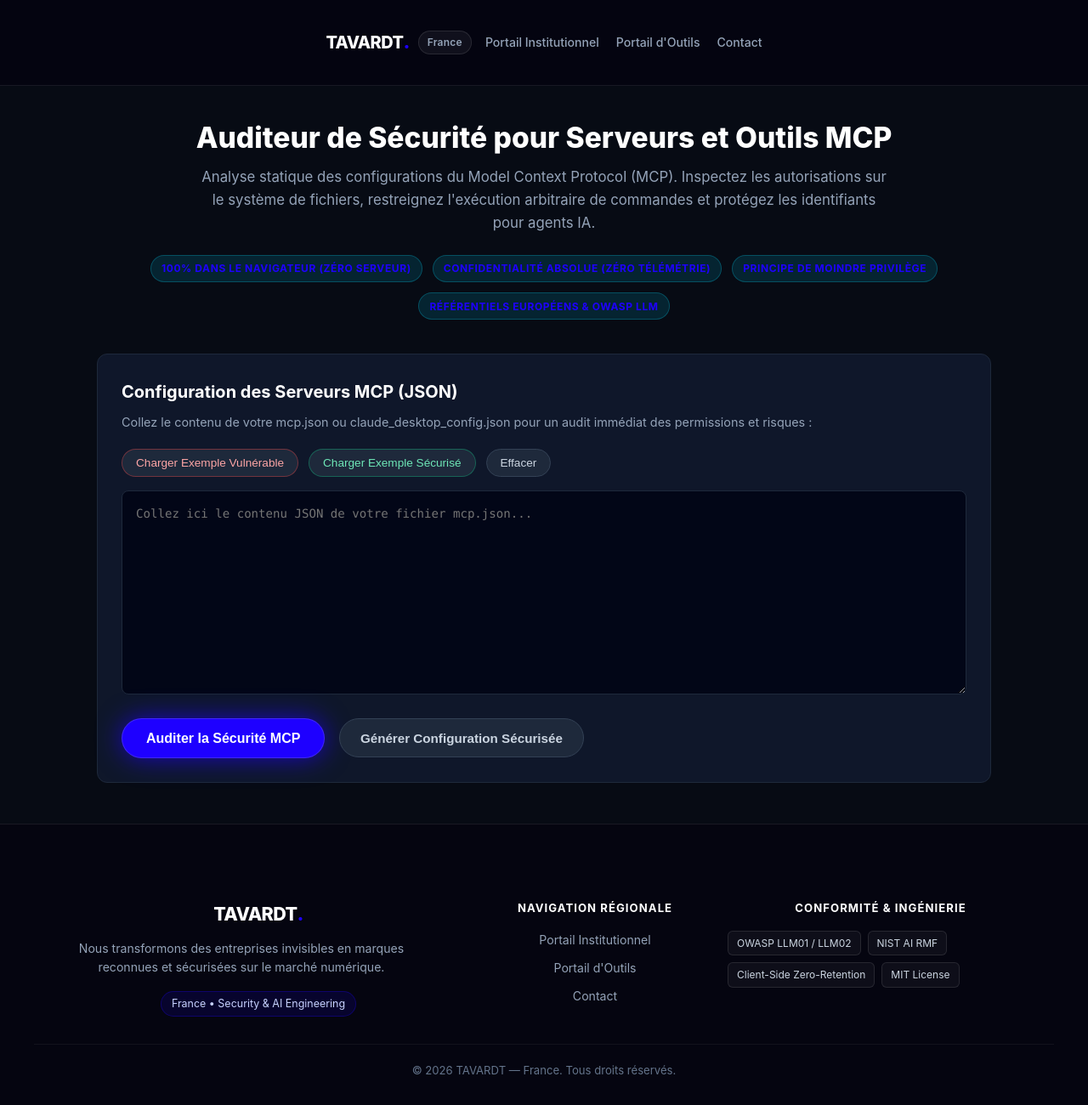
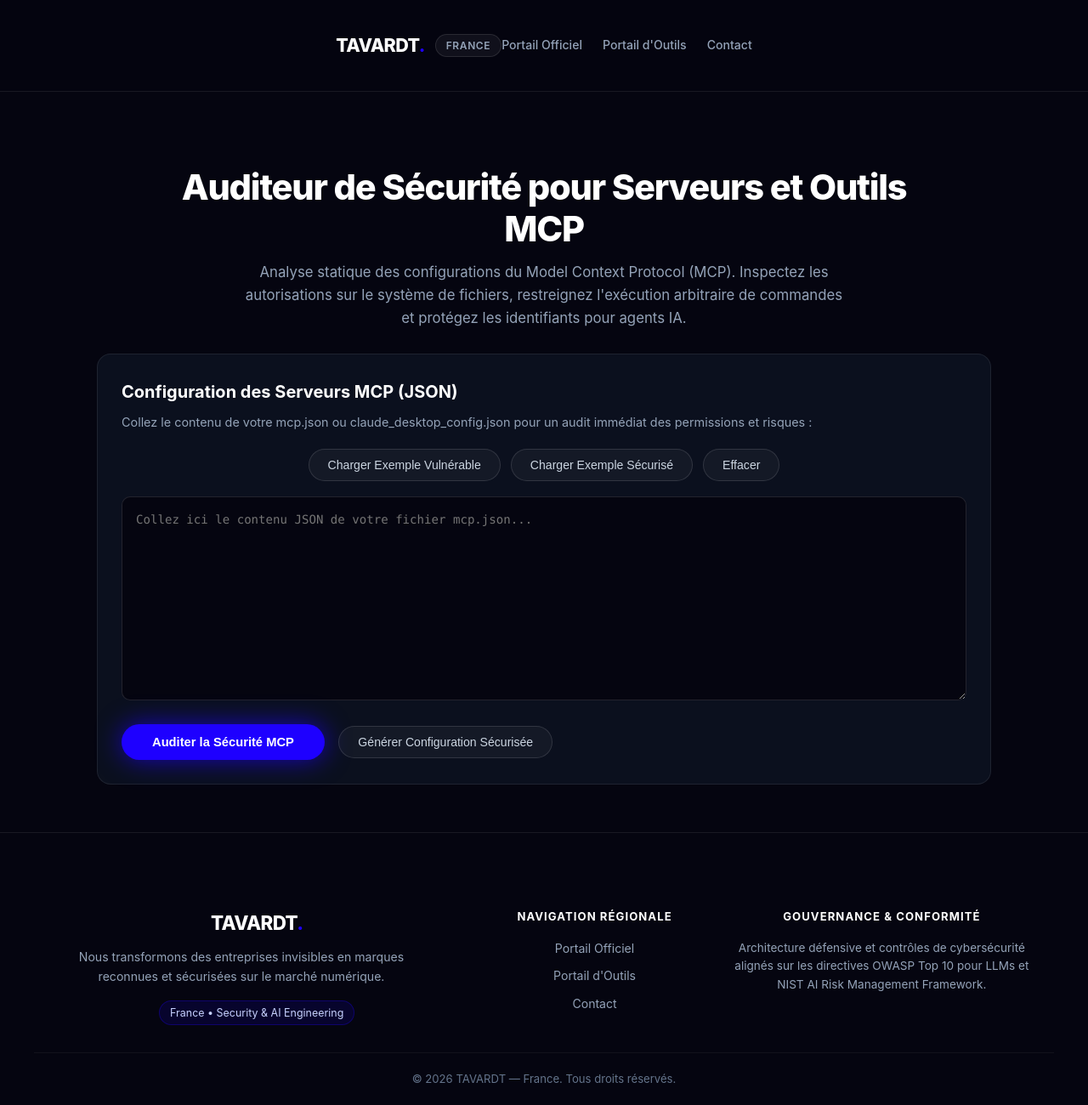
Before and after one commit to TAVARDT-France/mcp-security-auditor-fr, a plain HTML site: page index.html in a window 1280 px wide. Shown: the whole page at 85% size. Drawn offline with Linux system fonts and the light colour scheme.

Commit message:
refactor(pages): apply unified obsidian theme #050510, purge junior badges, center buttons, enforce strict corporate standards

```diff
--- a/index.html
+++ b/index.html
@@ -80,215 +80,300 @@
   </script>
   <style>
 
-/* ==================== TAVARDT BRAND STANDARDIZATION ==================== */
+/* ==========================================================================
+   TAVARDT UNIFIED ENTERPRISE DESIGN SYSTEM (ASTRYX TOKENS)
+   ========================================================================== */
 :root {
-  --tavardt-blue: #1e00ff !important;
-  --tavardt-blue-hover: #1500db !important;
-  --tavardt-blue-glow: 0 0 30px rgba(30, 0, 255, 0.7) !important;
-  --tavardt-blue-glow-lg: 0 0 45px rgba(30, 0, 255, 0.95) !important;
+  --bg: #050510 !important;
+  --bg2: #0b101e !important;
+  --bg3: #111827 !important;
+  --card-bg: #0b101e !important;
+  --surface: #0b101e !important;
+  --surface-card: #0e1526 !important;
+  --surface-elevated: #131d33 !important;
+  --card-border: rgba(255, 255, 255, 0.08) !important;
+  --border: rgba(255, 255, 255, 0.08) !important;
   --accent: #1e00ff !important;
   --accent-hover: #1500db !important;
   --blue: #1e00ff !important;
+  --info: #1e00ff !important;
+  --text: #f8fafc !important;
+  --text-muted: #94a3b8 !important;
+  --text2: #94a3b8 !important;
+  --code-bg: #030712 !important;
+}
+
+html, body {
+  background-color: #050510 !important;
+  color: #f8fafc !important;
+  font-family: -apple-system, BlinkMacSystemFont, "Segoe UI", Roboto, Helvetica, Arial, sans-serif !important;
+  margin: 0 !important;
+  padding: 0 !important;
+  min-height: 100vh !important;
+  -webkit-font-smoothing: antialiased !important;
 }
 
 /* Header */
 .tavardt-header {
-  width: 100%;
-  background: rgba(5, 5, 16, 0.94);
-  backdrop-filter: blur(12px);
-  -webkit-backdrop-filter: blur(12px);
-  border-bottom: 1px solid rgba(255, 255, 255, 0.08);
-  position: sticky;
-  top: 0;
-  z-index: 999;
+  width: 100% !important;
+  background: rgba(5, 5, 16, 0.95) !important;
+  backdrop-filter: blur(16px) !important;
+  -webkit-backdrop-filter: blur(16px) !important;
+  border-bottom: 1px solid rgba(255, 255, 255, 0.08) !important;
+  position: sticky !important;
+  top: 0 !important;
+  z-index: 1000 !important;
 }
 .tavardt-header-inner {
-  max-width: 1200px;
-  margin: 0 auto;
-  padding: 14px 24px;
-  display: flex;
-  justify-content: space-between;
-  align-items: center;
-  gap: 16px;
-  flex-wrap: wrap;
+  max-width: 1200px !important;
+  margin: 0 auto !important;
+  padding: 16px 24px !important;
+  display: flex !important;
+  justify-content: space-between !important;
+  align-items: center !important;
+  box-sizing: border-box !important;
 }
 .tavardt-brand {
-  display: inline-flex;
-  align-items: center;
-  gap: 10px;
-  text-decoration: none;
-  color: #ffffff;
+  display: inline-flex !important;
+  align-items: center !important;
+  gap: 12px !important;
+  text-decoration: none !important;
+  color: #ffffff !important;
 }
 .tavardt-logo-text {
-  font-size: 1.25rem;
-  font-weight: 800;
-  letter-spacing: -0.03em;
-  color: #ffffff;
+  font-size: 1.35rem !important;
+  font-weight: 800 !important;
+  letter-spacing: -0.03em !important;
+  color: #ffffff !important;
 }
 .tavardt-brand-dot {
   color: #1e00ff !important;
-  font-size: 1.4rem;
-  line-height: 1;
 }
 .tavardt-badge-jurisdiction {
-  font-size: 0.75rem;
-  font-weight: 600;
-  color: #94a3b8;
-  padding: 3px 10px;
-  background: rgba(255, 255, 255, 0.05);
-  border: 1px solid rgba(255, 255, 255, 0.1);
-  border-radius: 9999px;
-  letter-spacing: 0.02em;
+  font-size: 0.75rem !important;
+  font-weight: 600 !important;
+  color: #94a3b8 !important;
+  padding: 3px 12px !important;
+  background: rgba(255, 255, 255, 0.05) !important;
+  border: 1px solid rgba(255, 255, 255, 0.1) !important;
+  border-radius: 9999px !important;
+  text-transform: uppercase !important;
+  letter-spacing: 0.05em !important;
 }
 .tavardt-nav {
-  display: flex;
-  align-items: center;
-  gap: 20px;
-  flex-wrap: wrap;
+  display: flex !important;
+  align-items: center !important;
+  gap: 24px !important;
 }
 .tavardt-nav-link {
-  color: #94a3b8;
-  text-decoration: none;
-  font-size: 0.88rem;
-  font-weight: 500;
-  transition: color 0.2s ease;
+  color: #94a3b8 !important;
+  text-decoration: none !important;
+  font-size: 0.88rem !important;
+  font-weight: 500 !important;
+  transition: color 0.2s ease !important;
 }
 .tavardt-nav-link:hover {
-  color: #ffffff;
+  color: #ffffff !important;
 }
 
-/* Centered Button Row */
-.btn-row, .sample-buttons {
+/* Hero Section */
+.tavardt-hero, .hero {
+  max-width: 1000px !important;
+  margin: 0 auto !important;
+  padding: 48px 24px 28px !important;
+  text-align: center !important;
+  box-sizing: border-box !important;
+  background: transparent !important;
+  border: none !important;
+}
+.tavardt-hero h1, .hero h1, h1 {
+  font-size: clamp(1.8rem, 4vw, 2.6rem) !important;
+  font-weight: 800 !important;
+  letter-spacing: -0.03em !important;
+  margin: 0 0 12px 0 !important;
+  color: #ffffff !important;
+  line-height: 1.2 !important;
+}
+.tavardt-hero p, .hero p {
+  font-size: 1.05rem !important;
+  color: #94a3b8 !important;
+  max-width: 720px !important;
+  margin: 0 auto !important;
+  line-height: 1.6 !important;
+}
+
+/* Strict Suppression of Junior Elements */
+.badge-bar, .badges, .hero-badge, .hero img, .hero-img, .cta-grid, .cta-btn.wa, [class*="wa"],  {
+  display: none !important;
+}
+
+/* Containers and Cards */
+.card, .main-card, .panel, .stage-card, .vector-card {
+  background: #0b101e !important;
+  border: 1px solid rgba(255, 255, 255, 0.08) !important;
+  border-radius: 16px !important;
+}
+.container, main, .main-wrap {
+  background: transparent !important;
+  border: none !important;
+  box-shadow: none !important;
+}
+
+/* Textareas & Inputs */
+textarea, input[type="text"] {
+  background: #050510 !important;
+  border: 1px solid rgba(255, 255, 255, 0.12) !important;
+  border-radius: 10px !important;
+  color: #f8fafc !important;
+  font-family: 'Fira Code', Consolas, Monaco, monospace !important;
+}
+textarea:focus, input[type="text"]:focus {
+  border-color: #1e00ff !important;
+  outline: none !important;
+  box-shadow: 0 0 15px rgba(30, 0, 255, 0.3) !important;
+}
+
+/* Button Centering Containers */
+.btn-row, .presets-row, .sample-buttons {
   display: flex !important;
   justify-content: center !important;
   align-items: center !important;
+  gap: 12px !important;
+  margin: 18px 0 !important;
   flex-wrap: wrap !important;
-  gap: 12px !important;
 }
 
-/* Primary Action Buttons */
-.btn-primary, button.btn-primary, .btn-action-main, #btn-generate-blueprint, #btn-audit, .btn-run, #run-audit-btn, .btn-execute, .btn-analyze, .cta-btn.primary, .btn-act, #btn-copy {
+/* PRIMARY BUTTONS: 100% TAVARDT Electric Blue (#1e00ff) */
+.btn-primary, button.btn-primary, .btn-action-main, #btn-generate-blueprint, #btn-audit, .btn-run, #run-audit-btn, .btn-execute, .btn-analyze {
   background: #1e00ff !important;
   color: #ffffff !important;
+  border: none !important;
   border-radius: 9999px !important;
-  border: 1px solid rgba(255, 255, 255, 0.15) !important;
+  font-size: 0.92rem !important;
+  font-weight: 600 !important;
+  padding: 13px 36px !important;
   box-shadow: 0 0 30px rgba(30, 0, 255, 0.7) !important;
-  font-weight: 600 !important;
   cursor: pointer !important;
   transition: all 0.25s cubic-bezier(0.16, 1, 0.3, 1) !important;
+  text-decoration: none !important;
+  display: inline-flex !important;
+  align-items: center !important;
+  justify-content: center !important;
 }
-.btn-primary:hover, button.btn-primary:hover, .btn-action-main:hover, #btn-generate-blueprint:hover, #btn-audit:hover, .btn-run:hover, #run-audit-btn:hover, .btn-execute:hover, .btn-analyze:hover, .cta-btn.primary:hover, .btn-act:hover, #btn-copy:hover {
+.btn-primary:hover, button.btn-primary:hover, .btn-action-main:hover, #btn-generate-blueprint:hover, #btn-audit:hover, .btn-run:hover, #run-audit-btn:hover, .btn-execute:hover, .btn-analyze:hover {
   background: #1500db !important;
   box-shadow: 0 0 45px rgba(30, 0, 255, 0.95) !important;
   transform: translateY(-1px) !important;
 }
 
-/* Secondary & Preset Buttons */
-.btn-secondary, button.btn-secondary, .btn-sample, .btn-preset, button.btn-preset, .btn-action-secondary, .code-tab, .tab-btn, .cta-btn.secondary {
+/* SECONDARY BUTTONS: Clean dark pill */
+.btn-secondary, button.btn-secondary, .btn-sample, .btn-preset, button.btn-preset, .btn-action-secondary, .code-tab, .tab-btn {
+  background: rgba(255, 255, 255, 0.04) !important;
+  border: 1px solid rgba(255, 255, 255, 0.12) !important;
+  color: #cbd5e1 !important;
   border-radius: 9999px !important;
+  font-size: 0.88rem !important;
+  font-weight: 500 !important;
+  padding: 10px 22px !important;
+  cursor: pointer !important;
   transition: all 0.2s ease !important;
 }
-.btn-secondary:hover, button.btn-secondary:hover, .btn-sample:hover, .btn-preset:hover, button.btn-preset:hover, .btn-action-secondary:hover, .cta-btn.secondary:hover {
+.btn-secondary:hover, button.btn-secondary:hover, .btn-sample:hover, .btn-preset:hover, button.btn-preset:hover, .btn-action-secondary:hover {
   border-color: #1e00ff !important;
   color: #ffffff !important;
+  background: rgba(30, 0, 255, 0.08) !important;
 }
 
-/* Tabs Active */
-.code-tab.active, .tab-btn.active, .tab.active, .arch-btn.active {
+/* Active State for Tabs & Selectors */
+.code-tab.active, .tab-btn.active, .tab.active, .arch-btn.active, .btn-preset.active-hard {
   border-color: #1e00ff !important;
+  color: #ffffff !important;
+  background: rgba(30, 0, 255, 0.12) !important;
 }
 
-/* Footer */
+/* Institutional Footer */
 .tavardt-footer {
-  width: 100%;
-  background: #050510;
-  border-top: 1px solid rgba(255, 255, 255, 0.08);
-  margin-top: 48px;
-  color: #94a3b8;
+  width: 100% !important;
+  background: #050510 !important;
+  border-top: 1px solid rgba(255, 255, 255, 0.08) !important;
+  margin-top: 56px !important;
+  color: #94a3b8 !important;
 }
 .tavardt-footer-inner {
-  max-width: 1200px;
-  margin: 0 auto;
-  padding: 48px 24px 32px;
-  display: grid;
-  grid-template-columns: 2fr 1fr 1.5fr;
-  gap: 36px;
+  max-width: 1200px !important;
+  margin: 0 auto !important;
+  padding: 48px 24px 32px !important;
+  display: grid !important;
+  grid-template-columns: 2fr 1fr 1.5fr !important;
+  gap: 40px !important;
 }
 @media (max-width: 768px) {
   .tavardt-footer-inner {
-    grid-template-columns: 1fr;
-    gap: 28px;
+    grid-template-columns: 1fr !important;
+    gap: 28px !important;
   }
 }
 .tavardt-footer-logo {
-  font-size: 1.35rem;
-  font-weight: 800;
-  color: #ffffff;
-  margin-bottom: 12px;
-  letter-spacing: -0.03em;
+  font-size: 1.4rem !important;
+  font-weight: 800 !important;
+  color: #ffffff !important;
+  margin-bottom: 12px !important;
+  letter-spacing: -0.03em !important;
 }
 .tavardt-footer-mission {
-  font-size: 0.88rem;
-  line-height: 1.6;
-  color: #94a3b8;
-  margin-bottom: 16px;
-  max-width: 440px;
+  font-size: 0.88rem !important;
+  line-height: 1.6 !important;
+  color: #94a3b8 !important;
+  margin-bottom: 16px !important;
+  max-width: 440px !important;
 }
 .tavardt-footer-jurisdiction-tag {
-  display: inline-block;
-  font-size: 0.78rem;
-  color: #c7d2fe;
-  background: rgba(30, 0, 255, 0.12);
-  border: 1px solid rgba(30, 0, 255, 0.3);
-  padding: 4px 12px;
-  border-radius: 9999px;
+  display: inline-block !important;
+  font-size: 0.78rem !important;
+  color: #c7d2fe !important;
+  background: rgba(30, 0, 255, 0.12) !important;
+  border: 1px solid rgba(30, 0, 255, 0.3) !important;
+  padding: 4px 12px !important;
+  border-radius: 9999px !important;
 }
 .tavardt-footer-heading {
-  font-size: 0.82rem;
-  font-weight: 700;
-  text-transform: uppercase;
-  letter-spacing: 0.08em;
-  color: #ffffff;
-  margin-bottom: 16px;
+  font-size: 0.82rem !important;
+  font-weight: 700 !important;
+  text-transform: uppercase !important;
+  letter-spacing: 0.08em !important;
+  color: #ffffff !important;
+  margin-bottom: 16px !important;
 }
 .tavardt-footer-links {
-  list-style: none;
-  padding: 0;
-  margin: 0;
-  display: flex;
-  flex-direction: column;
-  gap: 10px;
+  list-style: none !important;
+  padding: 0 !important;
+  margin: 0 !important;
+  display: flex !important;
+  flex-direction: column !important;
+  gap: 10px !important;
 }
 .tavardt-footer-links a {
-  color: #94a3b8;
-  text-decoration: none;
-  font-size: 0.88rem;
-  transition: color 0.2s ease;
+  color: #94a3b8 !important;
+  text-decoration: none !important;
+  font-size: 0.88rem !important;
+  transition: color 0.2s ease !important;
 }
 .tavardt-footer-links a:hover {
-  color: #1e00ff;
+  color: #1e00ff !important;
 }
-.tavardt-footer-badges {
-  display: flex;
-  flex-wrap: wrap;
-  gap: 8px;
-}
-.tavardt-fbadge {
-  font-size: 0.75rem;
-  color: #cbd5e1;
-  background: rgba(255, 255, 255, 0.04);
-  border: 1px solid rgba(255, 255, 255, 0.1);
-  padding: 4px 10px;
-  border-radius: 6px;
+.tavardt-footer-compliance-text {
+  font-size: 0.85rem !important;
+  line-height: 1.6 !important;
+  color: #94a3b8 !important;
 }
 .tavardt-footer-bottom {
-  max-width: 1200px;
-  margin: 0 auto;
-  padding: 20px 24px;
-  border-top: 1px solid rgba(255, 255, 255, 0.05);
-  text-align: center;
-  font-size: 0.82rem;
-  color: #64748b;
+  max-width: 1200px !important;
+  margin: 0 auto !important;
+  padding: 20px 24px !important;
+  border-top: 1px solid rgba(255, 255, 255, 0.05) !important;
+  text-align: center !important;
+  font-size: 0.82rem !important;
+  color: #64748b !important;
 }
 
   </style>
@@ -302,14 +387,14 @@
       --bg: #070b14;
       --card-bg: #0f172a;
       --card-border: #1e293b;
-      --accent: #1e00ff;
-      --accent-hover: #1500db;
+      --accent: #06b6d4;
+      --accent-hover: #0891b2;
       --text: #f1f5f9;
       --text-muted: #94a3b8;
       --pass: #10b981;
       --warn: #f59e0b;
       --fail: #ef4444;
-      --info: #1e00ff;
+      --info: #3b82f6;
       --code-bg: #020617;
     }
     * { box-sizing: border-box; margin: 0; padding: 0; }
@@ -650,7 +735,7 @@
       <span class="tavardt-badge-jurisdiction">France</span>
     </a>
     <nav class="tavardt-nav">
-      <a href="https://ag.tavardt.com/fr/" class="tavardt-nav-link" target="_blank" rel="noopener">Portail Institutionnel</a>
+      <a href="https://ag.tavardt.com/fr/" class="tavardt-nav-link" target="_blank" rel="noopener">Portail Officiel</a>
       <a href="https://tools.tavardt.com/fr/" class="tavardt-nav-link" target="_blank" rel="noopener">Portail d'Outils</a>
       <a href="https://ag.tavardt.com/fr/contact/" class="tavardt-nav-link" target="_blank" rel="noopener">Contact</a>
     </nav>
@@ -661,12 +746,7 @@
     <div class="hero">
       <h1>Auditeur de Sécurité pour Serveurs et Outils MCP</h1>
       <p>Analyse statique des configurations du Model Context Protocol (MCP). Inspectez les autorisations sur le système de fichiers, restreignez l'exécution arbitraire de commandes et protégez les identifiants pour agents IA.</p>
-      <div class="badge-bar">
-        <span class="badge">100% Dans le Navigateur (Zéro Serveur)</span>
-        <span class="badge">Confidentialité Absolue (Zéro Télémétrie)</span>
-        <span class="badge">Principe de Moindre Privilège</span>
-        <span class="badge">Référentiels Européens & OWASP LLM</span>
-      </div>
+
     </div>
 
     <div class="card">
@@ -741,19 +821,14 @@
     <div class="tavardt-footer-col">
       <div class="tavardt-footer-heading">Navigation Régionale</div>
       <ul class="tavardt-footer-links">
-        <li><a href="https://ag.tavardt.com/fr/" target="_blank" rel="noopener">Portail Institutionnel</a></li>
+        <li><a href="https://ag.tavardt.com/fr/" target="_blank" rel="noopener">Portail Officiel</a></li>
         <li><a href="https://tools.tavardt.com/fr/" target="_blank" rel="noopener">Portail d'Outils</a></li>
         <li><a href="https://ag.tavardt.com/fr/contact/" target="_blank" rel="noopener">Contact</a></li>
       </ul>
     </div>
     <div class="tavardt-footer-col">
-      <div class="tavardt-footer-heading">Conformité & Ingénierie</div>
-      <div class="tavardt-footer-badges">
-        <span class="tavardt-fbadge">OWASP LLM01 / LLM02</span>
-        <span class="tavardt-fbadge">NIST AI RMF</span>
-        <span class="tavardt-fbadge">Client-Side Zero-Retention</span>
-        <span class="tavardt-fbadge">MIT License</span>
-      </div>
+      <div class="tavardt-footer-heading">Gouvernance & Conformité</div>
+      <p class="tavardt-footer-compliance-text">Architecture défensive et contrôles de cybersécurité alignés sur les directives OWASP Top 10 pour LLMs et NIST AI Risk Management Framework.</p>
     </div>
   </div>
   <div class="tavardt-footer-bottom">
```
